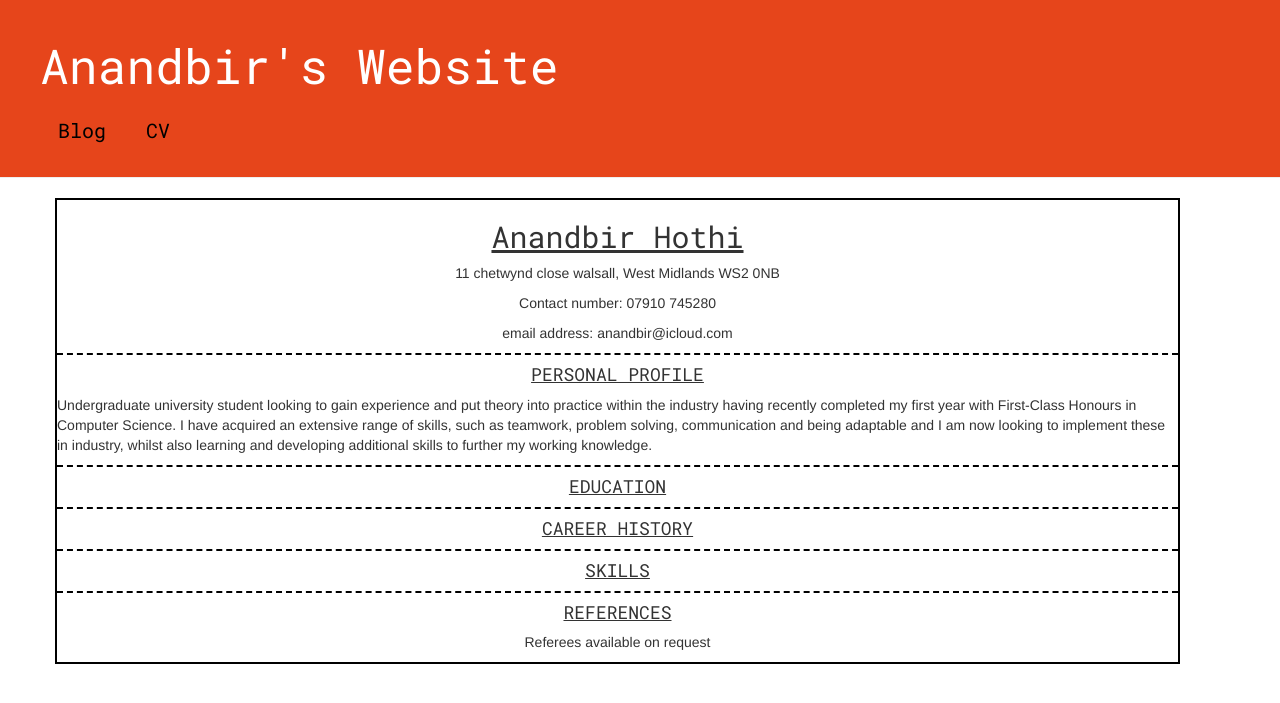
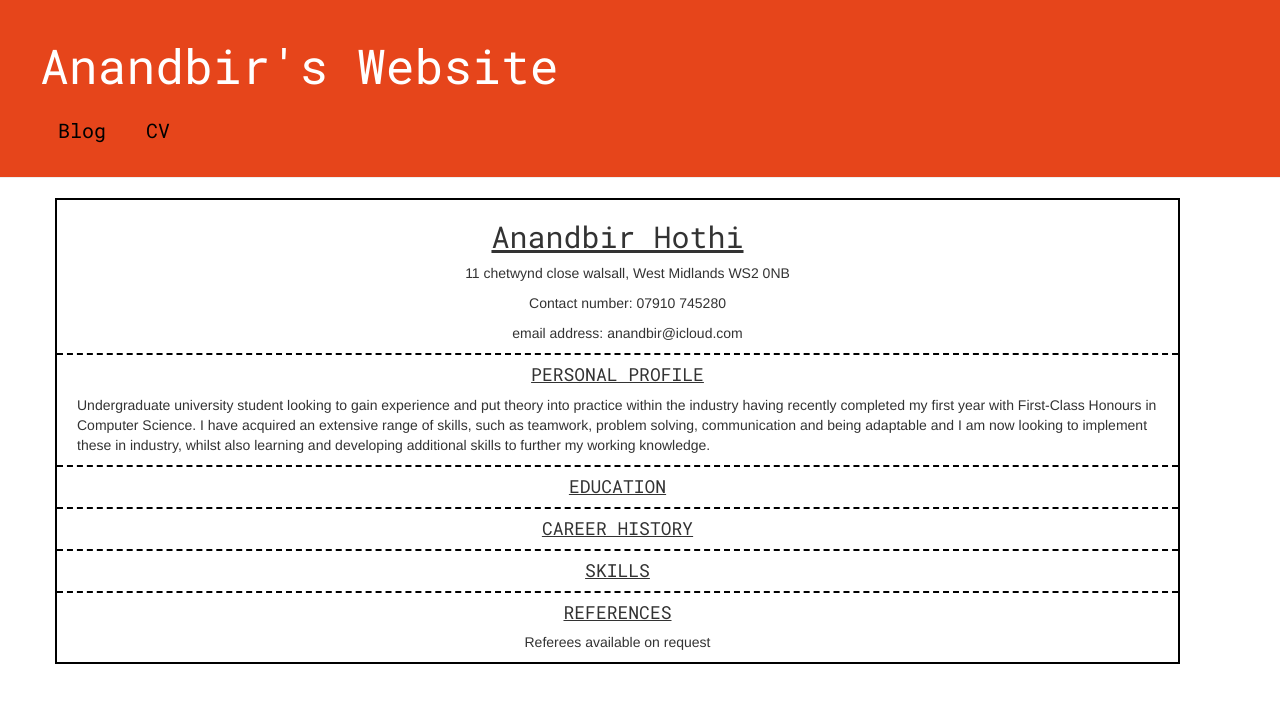
Before and after one commit to ASHothi/Bridging-Coursework, a Django app: page /cv/ in a window 1280 px wide. Shown: the top 703 px of the page. Run offline with Django 3.2, Linux system fonts and the light colour scheme; data that the repository does not hold is empty; some libraries are stand-ins or nearby versions.

Commit message:
updates to cv page

```diff
--- a/mysite/blog/static/css/blog.css
+++ b/mysite/blog/static/css/blog.css
@@ -86,3 +86,7 @@ h1, h2, h3, h4 {
     border-color: black;
     width: 100%;
 }
+
+.contact-info p {
+    margin-left: 20px;
+}
```
